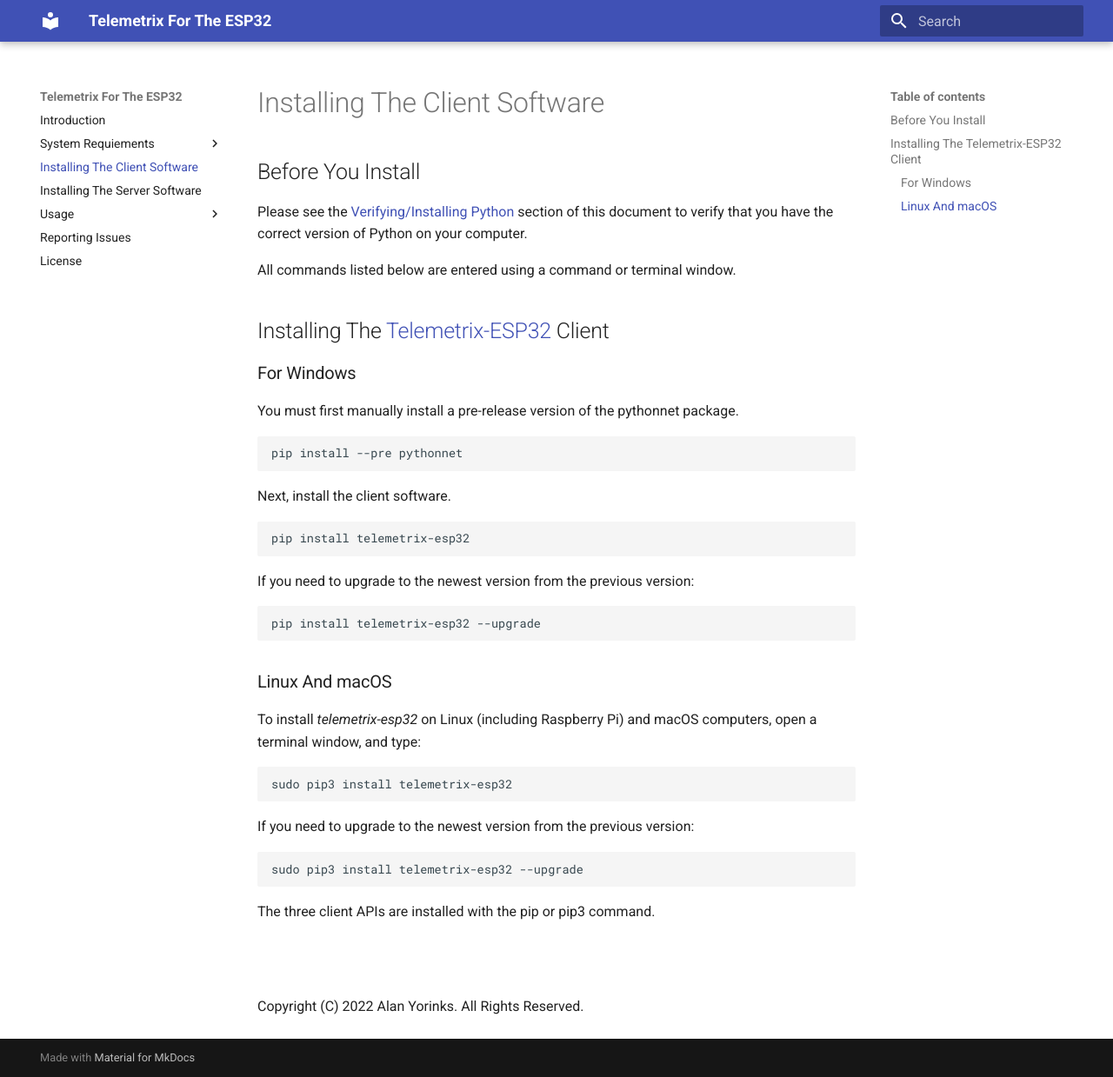
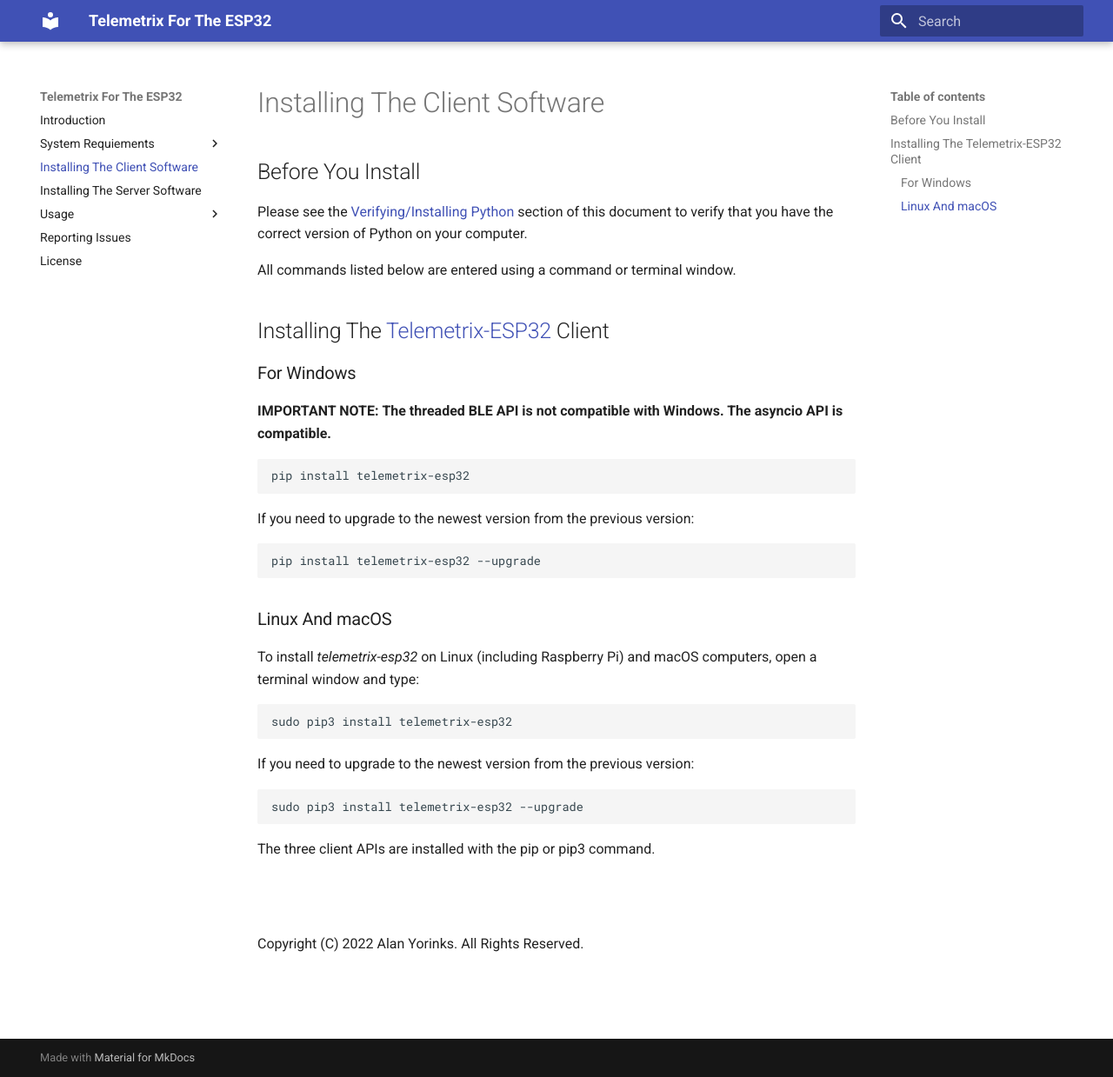
Before and after one commit to MrYsLab/telemetrix-esp32, an MkDocs documentation site: the page built from docs/install_telemetrix.md, in a window 1280 px wide and 1239 px high. Shown: the whole window at 87% size. Built offline with MkDocs 1.6.1 and Material for MkDocs 9.7.7, drawn with Linux system fonts in a browser that asks for light colours.

Commit message:
ble changes

````diff
--- a/docs/install_telemetrix.md
+++ b/docs/install_telemetrix.md
@@ -11,13 +11,8 @@
 
 ### For Windows
 
-You must first manually install a pre-release version of the pythonnet package.
-
-```angular2html
-pip install --pre pythonnet
-```
-
-Next, install the client software.
+**IMPORTANT NOTE:**
+**The threaded BLE API is not compatible with Windows. The asyncio API is compatible.**
 
 ```
 pip install telemetrix-esp32
@@ -32,7 +27,7 @@
 ### Linux And macOS
 
 To install _telemetrix-esp32_ on Linux (including Raspberry Pi) and macOS
-computers, open a terminal window, and type:
+computers, open a terminal window and type:
 
 ```
 sudo pip3 install telemetrix-esp32
````
Also changed, not shown: docs/index.md (+2 -0 lines).
